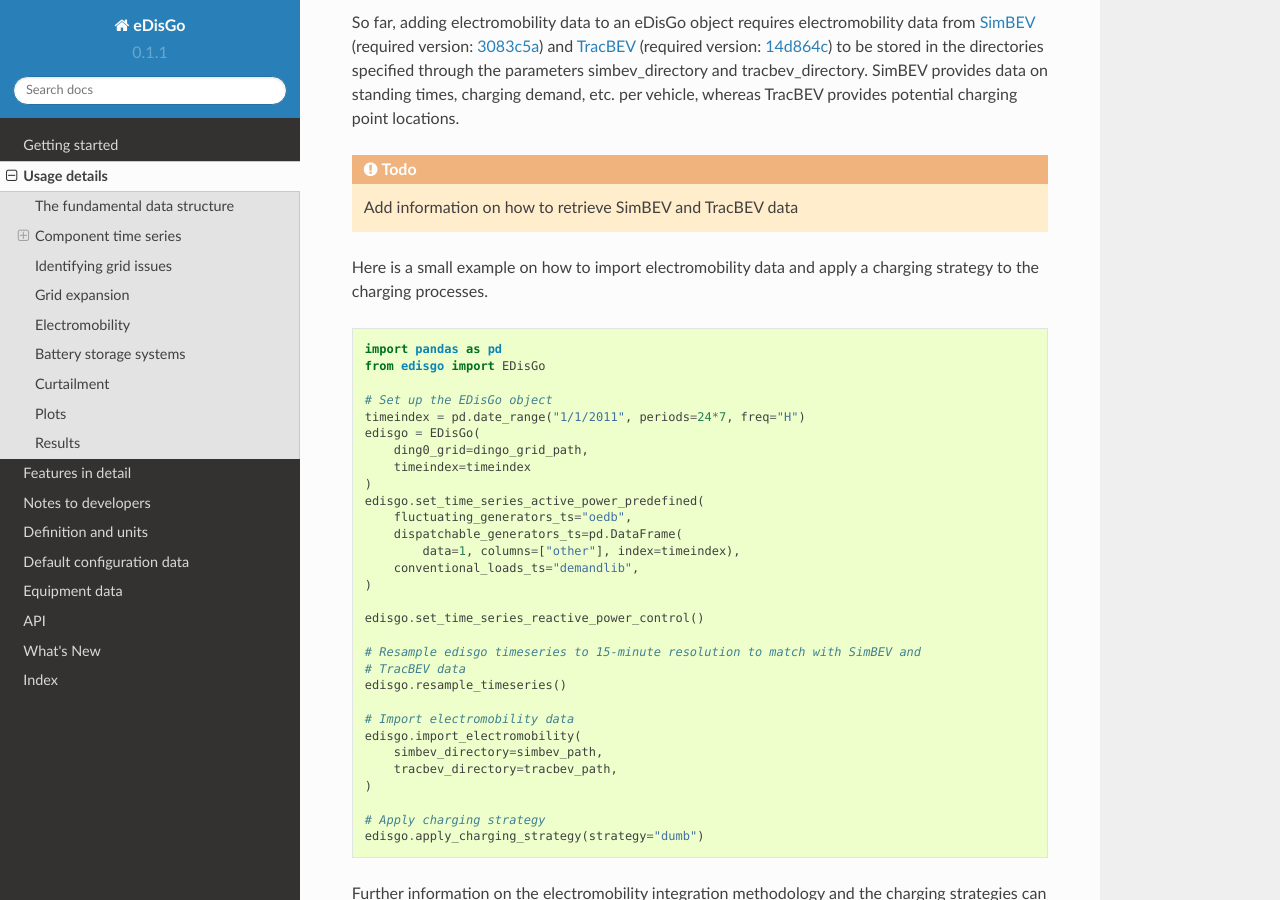
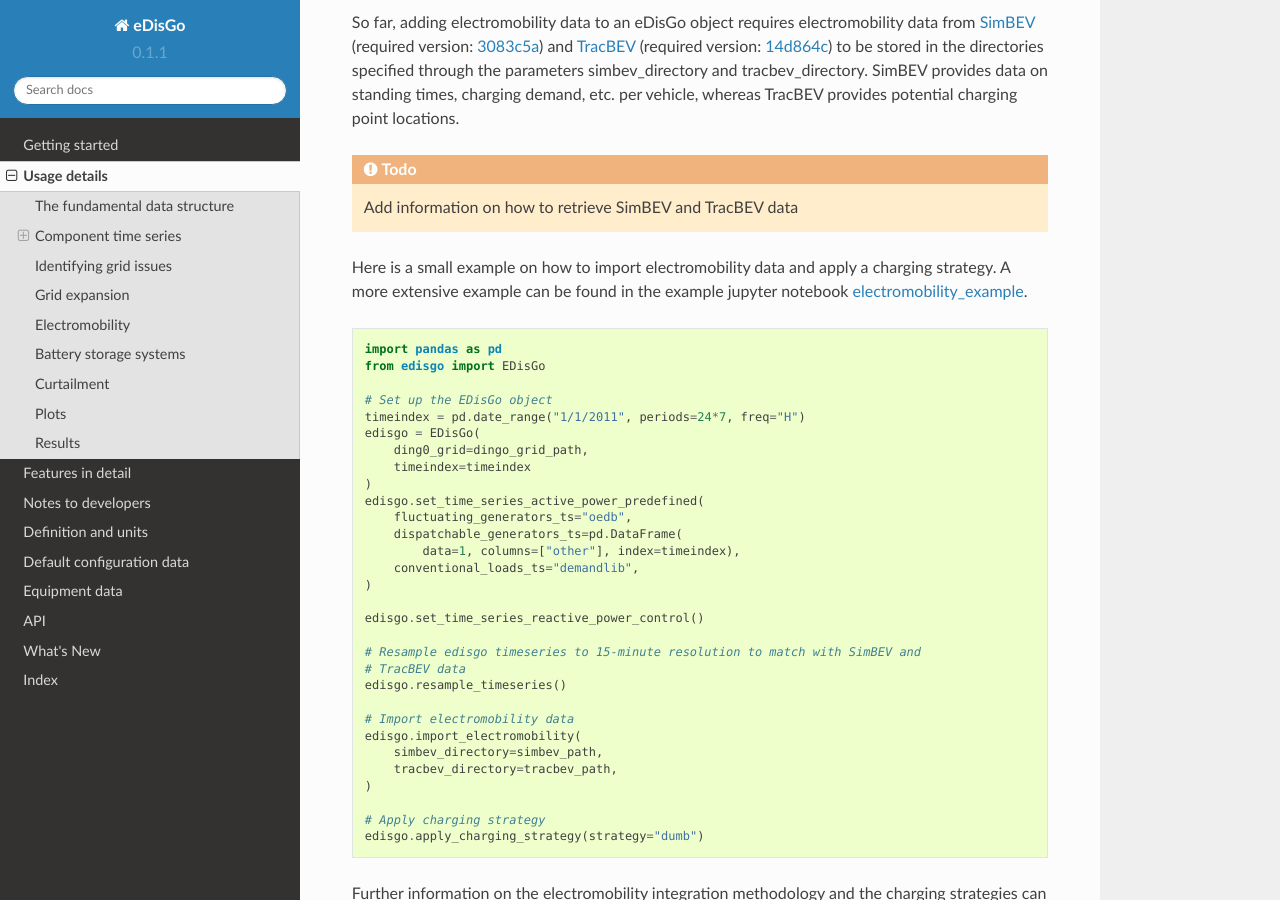
Before and after one commit to openego/eDisGo, a Sphinx documentation site: the page built from doc/usage_details.rst, in a window 1280 px wide and 900 px high, scrolled down 7042 px. Built offline with Sphinx 7.4.7 and the Read the Docs theme 2.0.0, drawn with Linux system fonts in a browser that asks for light colours; formulas are drawn with MathJax 3.

Commit message:
Add notebook link to documentation

```diff
--- a/doc/usage_details.rst
+++ b/doc/usage_details.rst
@@ -390,7 +390,9 @@ whereas TracBEV provides potential charging point locations.
 .. todo:: Add information on how to retrieve SimBEV and TracBEV data
 
 Here is a small example on how to import electromobility data and apply a
-charging strategy to the charging processes.
+charging strategy. A more extensive example can be found in
+the example jupyter notebook
+`electromobility_example <https://github.com/openego/eDisGo/blob/dev/examples/electromobility_example.ipynb>`_.
 
 .. code-block:: python
 
```
